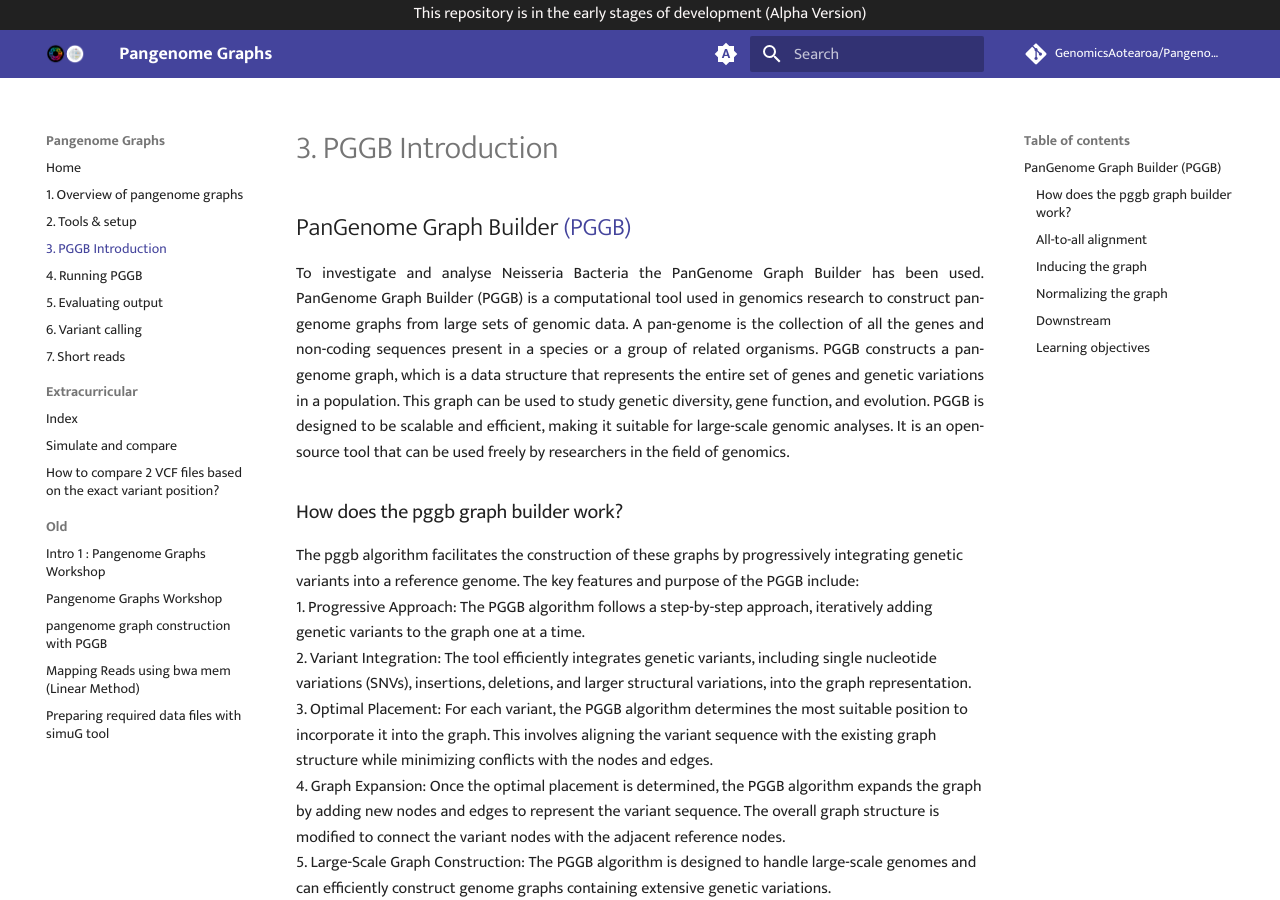
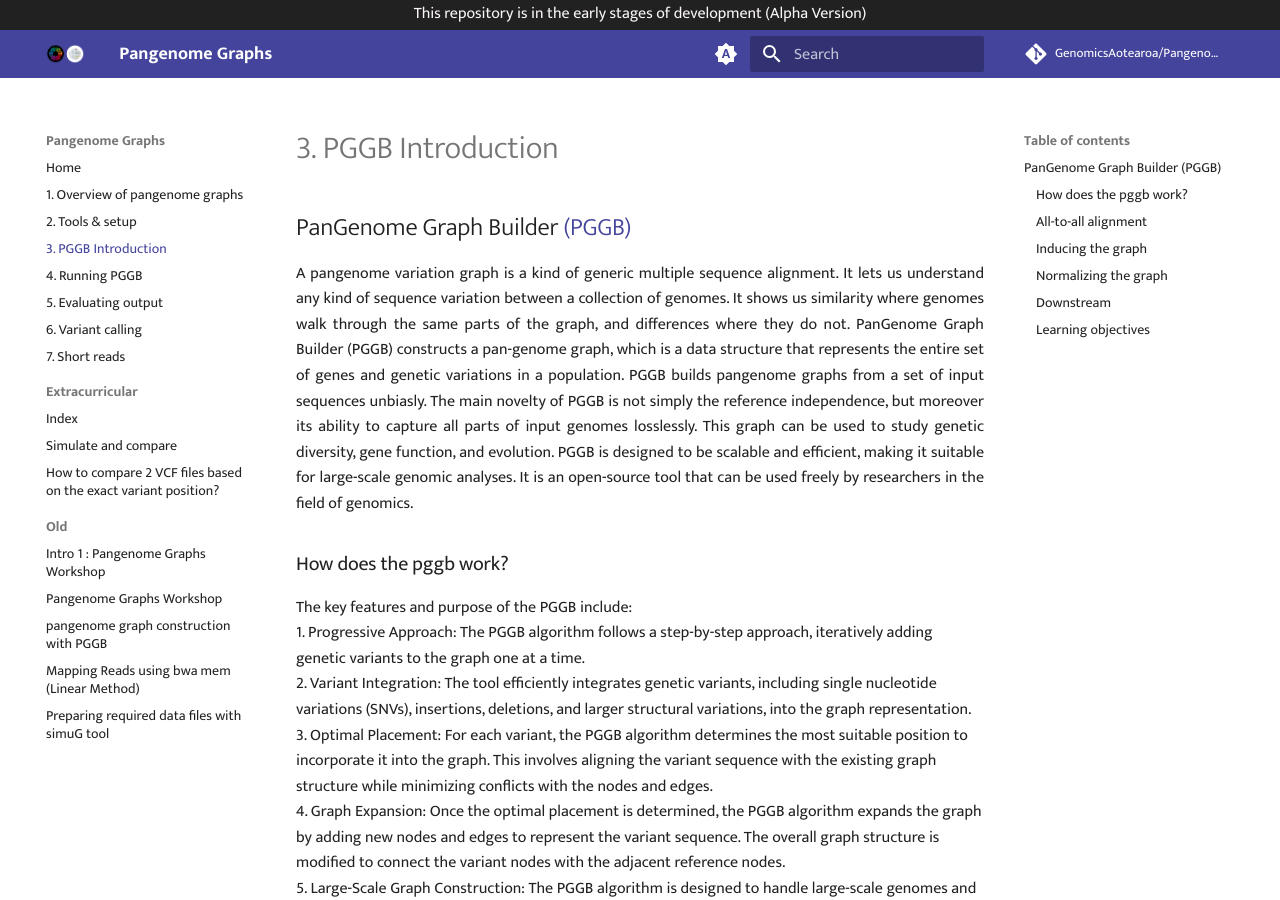
Before and after one commit to GenomicsAotearoa/Pangenome-Graphs-Workshop, an MkDocs documentation site: the page built from docs/3_Introduction_to_pggb.md, in a window 1280 px wide and 900 px high. Built offline with MkDocs 1.6.1 and Material for MkDocs 9.7.7, drawn with Linux system fonts in a browser that asks for light colours; comment, search, counter and statistics services are not loaded.

Commit message:
Update 3_Introduction_to_pggb.md

```diff
--- a/docs/3_Introduction_to_pggb.md
+++ b/docs/3_Introduction_to_pggb.md
@@ -1,11 +1,15 @@
 # 3. PGGB Introduction
 ## PanGenome Graph Builder [(PGGB)](https://github.com/pangenome/pggb)
 <p align="justify">
-To investigate and analyse Neisseria Bacteria the PanGenome Graph Builder has been used. PanGenome Graph Builder (PGGB) is a computational tool used in genomics research to construct pan-genome graphs from large sets of genomic data. A pan-genome is the collection of all the genes and non-coding sequences present in a species or a group of related organisms. PGGB constructs a pan-genome graph, which is a data structure that represents the entire set of genes and genetic variations in a population. This graph can be used to study genetic diversity, gene function, and evolution. PGGB is designed to be scalable and efficient, making it suitable for large-scale genomic analyses. It is an open-source tool that can be used freely by researchers in the field of genomics.
+A pangenome variation graph is a kind of generic multiple sequence alignment. It lets us understand any kind of sequence variation between a collection of genomes. It shows us similarity where genomes walk through the same parts of the graph, and differences where they do not.
+
+PanGenome Graph Builder (PGGB) constructs a pan-genome graph, which is a data structure that represents the entire set of genes and genetic variations in a population.
+PGGB builds pangenome graphs from a set of input sequences unbiasly. The main novelty of PGGB is not simply the reference independence, but moreover its ability to capture all parts of input genomes losslessly.
+
+This graph can be used to study genetic diversity, gene function, and evolution. PGGB is designed to be scalable and efficient, making it suitable for large-scale genomic analyses. It is an open-source tool that can be used freely by researchers in the field of genomics.
 </p>
 
-### How does the pggb graph builder work?
-The pggb algorithm facilitates the construction of these graphs by progressively integrating genetic variants into a reference genome.
+### How does the pggb  work?
 The key features and purpose of the PGGB include:
 1.	Progressive Approach: The PGGB algorithm follows a step-by-step approach, iteratively adding genetic variants to the graph one at a time.
 2.	Variant Integration: The tool efficiently integrates genetic variants, including single nucleotide variations (SNVs), insertions, deletions, and larger structural variations, into the graph representation.
```
